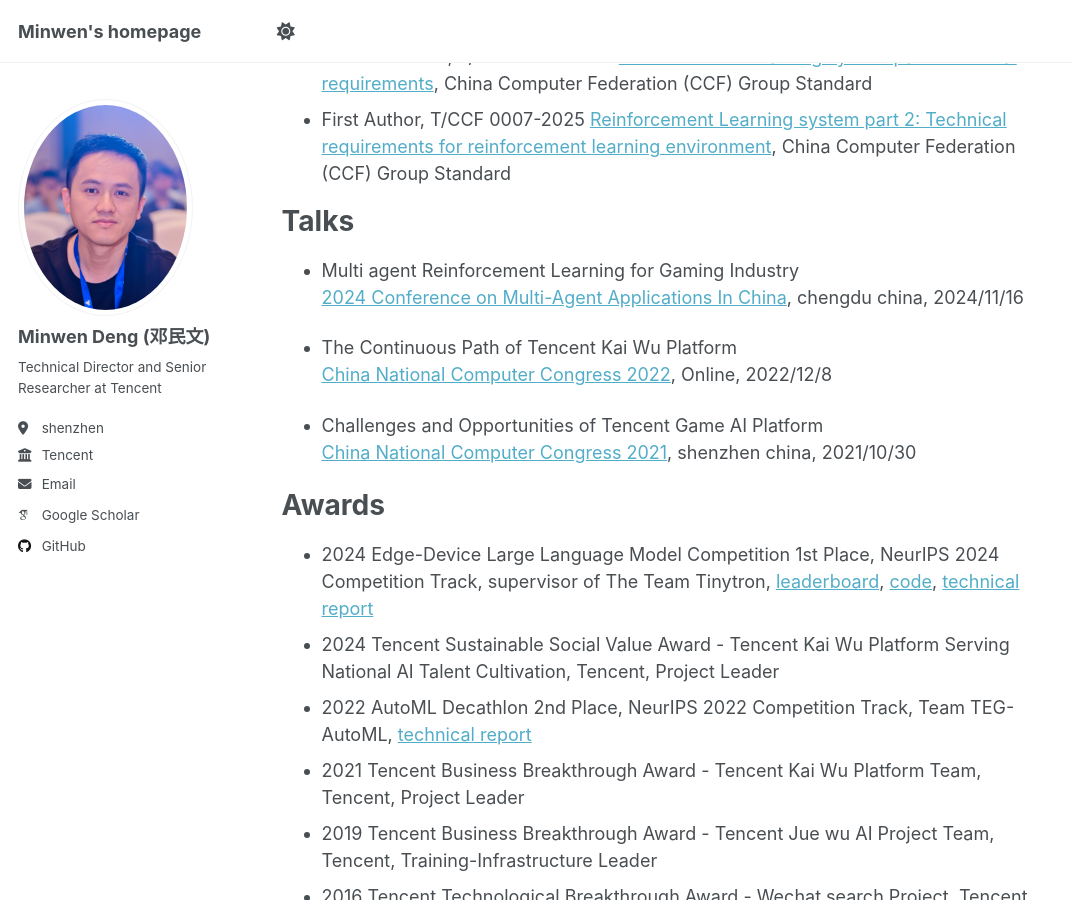
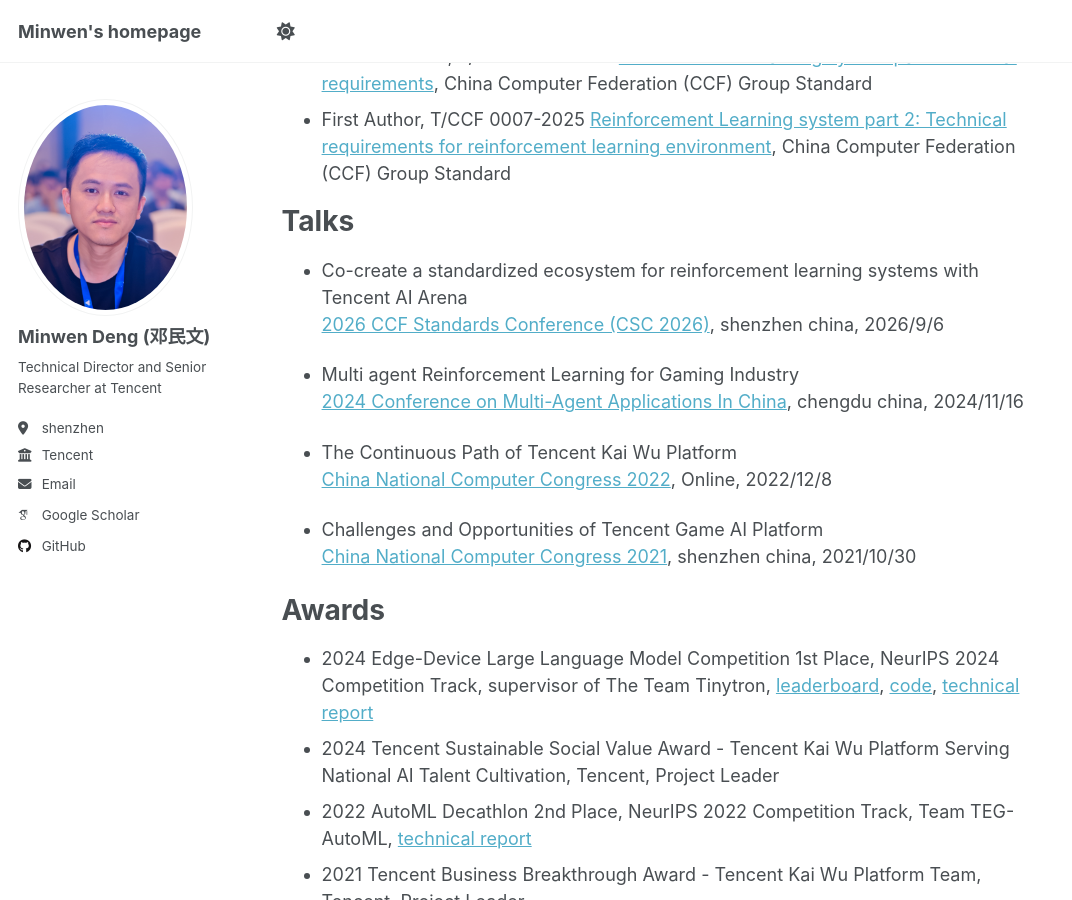
Before and after one commit to dengminwen/dengminwen.github.io, a Jekyll site: the page built from _pages/about.md, in a window 1280 px wide and 900 px high, scrolled down 722 px. Shown: the whole window, without its empty margins (0-1072 px from the left). Built offline with Jekyll 4.4.1, drawn with Linux system fonts in a browser that asks for light colours; some web fonts are replaced; a script that is not in the unit is left out.

Commit message:
Update about.md

```diff
--- a/_pages/about.md
+++ b/_pages/about.md
@@ -27,6 +27,9 @@ Publications
 
 Talks
 ======
+- Co-create a standardized ecosystem for reinforcement learning systems with Tencent AI Arena <br>
+[2026 CCF Standards Conference (CSC 2026)](https://conf.ccf.org.cn/web/html4/index.html?globalId=m1532751696235728896178547808153), shenzhen china, 2026/9/6
+
 - Multi agent Reinforcement Learning for Gaming Industry <br>
 [2024 Conference on Multi-Agent Applications In China](https://conf.ccf.org.cn/web/html7/detail.html?channelId=8a9e362c92af20c70192c18385130135&CmsId=f8778f21c80a4c058ae33a429dfdf438&globalId=m1297962559776886784172949998922), chengdu china, 2024/11/16
 
```
